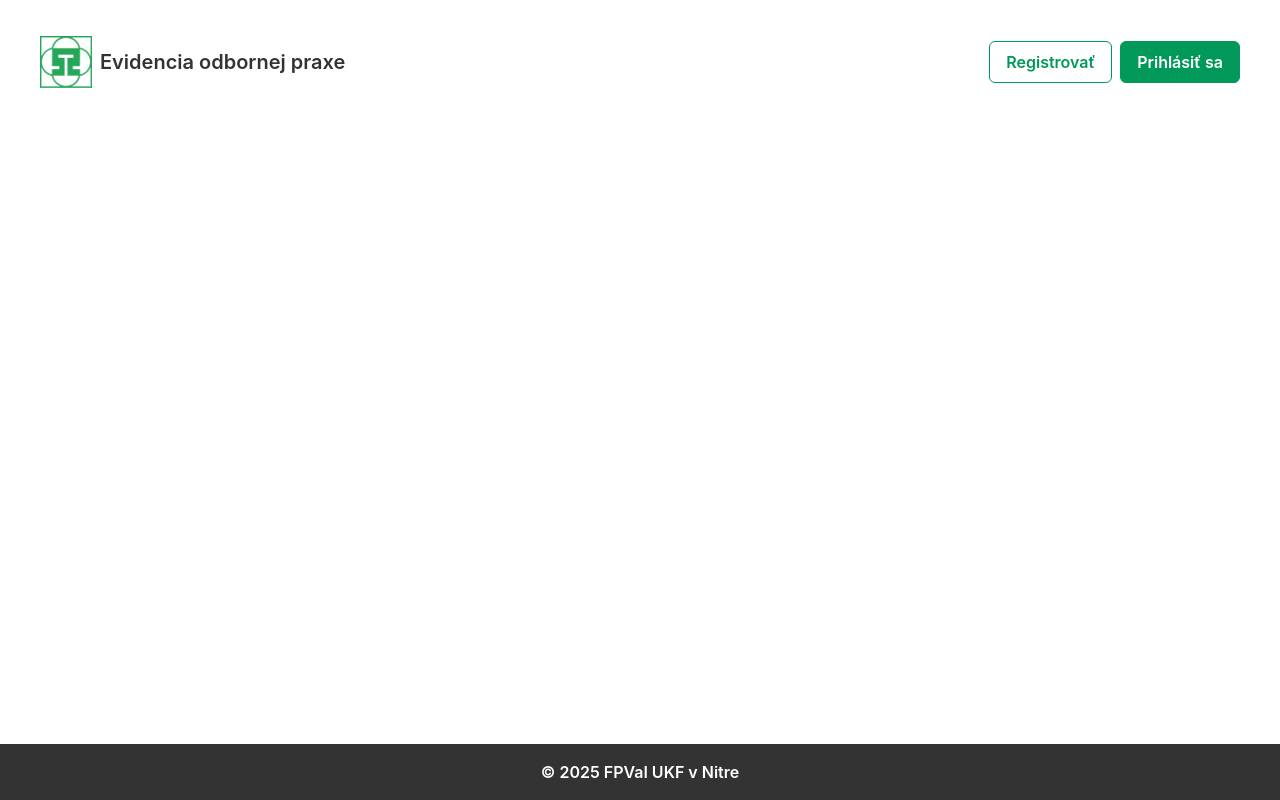
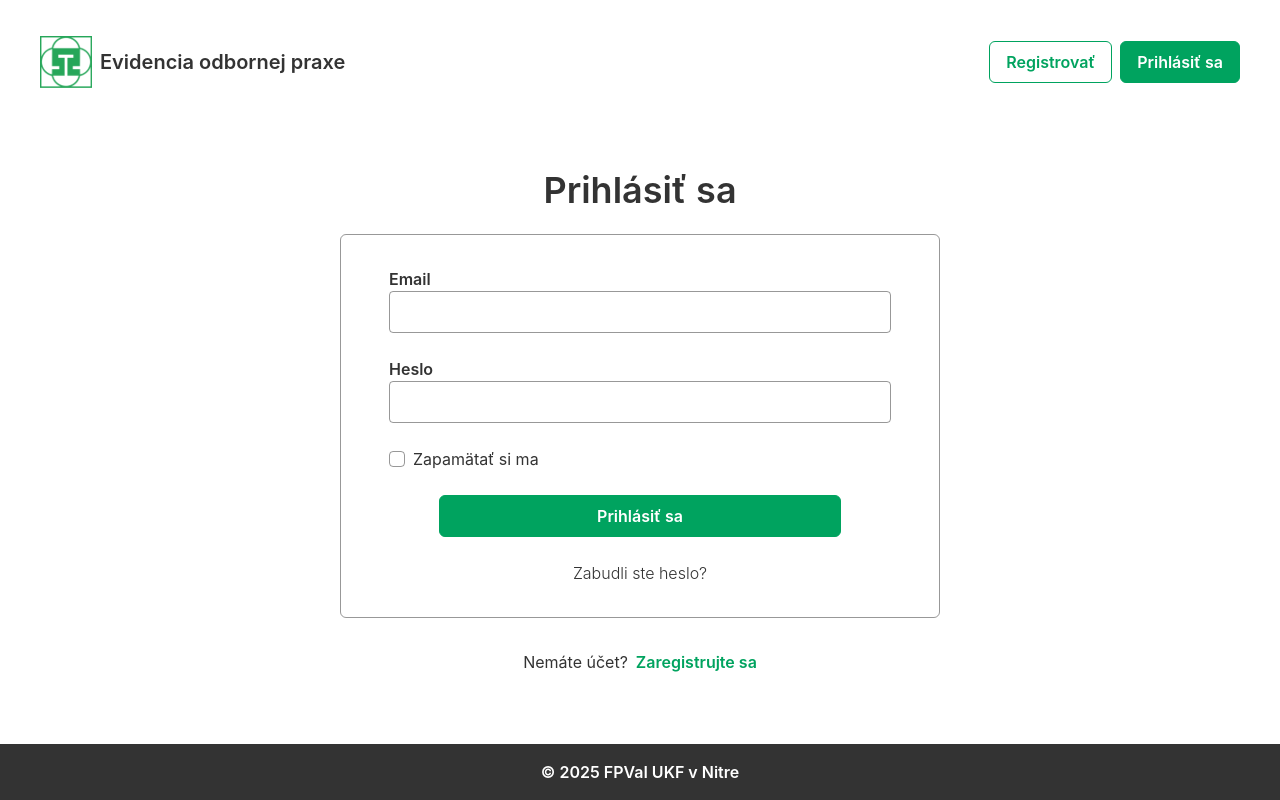
Before and after one commit to si-project-2025/evidencia-odbornej-praxe, a Vue app in the folder si_project_2025_fe/: page /login in a window 1280 px wide. Built offline with nearby package versions, Linux system fonts and the light colour scheme.

Commit message:
login page frontend

```diff
--- a/si_project_2025_fe/src/assets/css/app.css
+++ b/si_project_2025_fe/src/assets/css/app.css
@@ -5,7 +5,7 @@
   --font-inter: 'Inter', ui-sans-serif, system-ui, sans-serif;
 
   --color-primary: #F9F0E5;
-  --color-secondary: #009959;
+  --color-secondary: #00A35F;
   --color-dark: #333333;
 
   --breakpoint-*: initial;
@@ -47,10 +47,30 @@
   .section-container {
     @apply mx-10 my-6 2xl:mx-16 2xl:my-8;
   }
+
+  .form-container {
+    @apply flex flex-col items-center gap-6
+    rounded-md px-12 py-8 border border-dark/50;
+  }
 }
 
 @layer components {
+  .button {
+    @apply text-center font-semibold rounded-md
+    px-4 py-2 transition duration-500;
+  }
+
   .nav-link {
     @apply font-semibold text-secondary hover:text-dark;
   }
+
+  .input {
+    @apply border rounded p-2 border-dark/50
+    focus:border-2 focus:outline-none focus:border-secondary;
+  }
+
+  .checkbox {
+    @apply size-4 flex justify-center items-center
+    transition duration-500 rounded-sm;
+  }
 }
--- a/si_project_2025_fe/src/components/atoms/Button.vue
+++ b/si_project_2025_fe/src/components/atoms/Button.vue
@@ -8,26 +8,30 @@
     },
     href: {
       type: String,
-      default: '/',
+      default: '',
+    },
+    type: {
+      type: String as () => 'button' | 'submit',
+      default: 'button',
     },
   })
 
   const variantClasses = computed(() => {
     switch (props.variant) {
       case 'secondary':
-        return 'text-secondary border border-secondary hover:text-white hover:bg-secondary transition duration-500'
+        return 'text-secondary border border-secondary hover:text-white hover:bg-secondary'
       default:
-        return 'text-white border border-secondary bg-secondary hover:text-secondary hover:bg-white transition duration-500'
+        return 'text-white bg-secondary border border-secondary hover:text-secondary hover:bg-white'
     }
   })
 </script>
 
 <template>
-  <a
-    :href="href"
-    class="text-center font-semibold text-md rounded-md px-4 py-2"
-    :class="variantClasses"
-  >
+  <a v-if="href" :href="href" class="button" :class="variantClasses">
     <slot></slot>
   </a>
+
+  <button v-else :type="type" class="button" :class="variantClasses">
+    <slot></slot>
+  </button>
 </template>
--- /dev/null
+++ b/si_project_2025_fe/src/components/form/Checkbox.vue
@@ -0,0 +1,35 @@
+<script setup lang="ts">
+  import { defineProps, defineEmits } from 'vue'
+
+  defineProps({
+    modelValue: { type: Boolean, required: true },
+    label: { type: String, required: true },
+  })
+
+  const emits = defineEmits(['update:modelValue'])
+
+  const toggle = (event: Event) => {
+    const target = event.target as HTMLInputElement
+    emits('update:modelValue', target.checked)
+  }
+</script>
+
+<template>
+  <label class="flex items-center w-full cursor-pointer">
+    <input type="checkbox" class="hidden peer" :checked="modelValue" @change="toggle" />
+
+    <div class="checkbox border border-dark/50 peer-checked:bg-secondary">
+      <svg
+        v-if="modelValue"
+        xmlns="http://www.w3.org/2000/svg"
+        class="size-3 text-white"
+        viewBox="0 0 24 24"
+        stroke="white"
+      >
+        <path stroke-linecap="round" stroke-linejoin="round" stroke-width="3" d="M5 13l4 4L19 7" />
+      </svg>
+    </div>
+
+    <span class="ml-2">{{ label }}</span>
+  </label>
+</template>
--- /dev/null
+++ b/si_project_2025_fe/src/components/form/Input.vue
@@ -0,0 +1,34 @@
+<script setup lang="ts">
+  import { defineProps, defineEmits } from 'vue'
+
+  defineProps({
+    modelValue: { type: String, required: true },
+    label: { type: String, default: '' },
+    id: { type: String, default: '' },
+    type: { type: String, default: 'text' },
+    placeholder: { type: String, default: '' },
+    required: { type: Boolean, default: true },
+  })
+
+  const emits = defineEmits(['update:modelValue'])
+
+  const updateValue = (event: Event) => {
+    const target = event.target as HTMLInputElement
+    emits('update:modelValue', target.value)
+  }
+</script>
+
+<template>
+  <div class="w-full">
+    <label :for="id" class="font-semibold">{{ label }}</label>
+    <input
+      :id="id"
+      :type="type"
+      :placeholder="placeholder"
+      :required="required"
+      class="w-full input"
+      :value="modelValue"
+      @input="updateValue"
+    />
+  </div>
+</template>
--- a/si_project_2025_fe/src/layouts/Navigation.vue
+++ b/si_project_2025_fe/src/layouts/Navigation.vue
@@ -5,7 +5,7 @@
 
 <template>
   <nav
-    class="sticky top-0 z-50 bg-white px-10 2xl:px-16 py-3 flex flex-col md:flex-row justify-between items-center rounded-xl"
+    class="sticky top-0 z-50 bg-white px-10 2xl:px-16 py-3 flex flex-col md:flex-row justify-between items-center"
   >
     <a href="/" class="flex flex-row items-center gap-2 mb-4 md:mb-0">
       <img :src="Logo" alt="Logo" class="size-13" />
@@ -14,7 +14,7 @@
 
     <div class="flex flex-col md:flex-row gap-2 w-full md:w-fit">
       <Button variant="secondary" href="/">Registrovať</Button>
-      <Button variant="primary" href="/">Prihlásiť sa</Button>
+      <Button variant="primary" href="/login">Prihlásiť sa</Button>
     </div>
   </nav>
 </template>
--- /dev/null
+++ b/si_project_2025_fe/src/pages/LoginPage.vue
@@ -0,0 +1,58 @@
+<script setup lang="ts">
+  import axios from 'axios'
+  import { reactive, ref } from 'vue'
+  import Button from '@/components/atoms/Button.vue'
+  import Checkbox from '@/components/form/Checkbox.vue'
+  import Input from '@/components/form/Input.vue'
+
+  const form = reactive({
+    email: '',
+    password: '',
+    remember: false,
+  })
+
+  const error = ref('')
+
+  const login = async () => {
+    error.value = ''
+
+    try {
+      const response = await axios.post('/login', form)
+      // store token
+      // redirect
+      console.log(response.data)
+    } catch (err: unknown) {
+      if (axios.isAxiosError(err)) {
+        if (err.response?.data?.message) {
+          error.value = err.response.data.message
+        } else {
+          error.value = 'Pri prihlasovaní nastala chyba.'
+        }
+      } else {
+        error.value = 'Pri prihlasovaní nastala chyba.'
+      }
+    }
+  }
+</script>
+
+<template>
+  <section class="section-container flex flex-col justify-center items-center gap-4">
+    <p class="font-semibold text-4xl mb-2">Prihlásiť sa</p>
+
+    <form @submit.prevent="login" class="form-container w-full md:w-1/2 2xl:w-1/3">
+      <Input v-model="form.email" id="email" label="Email" type="email" />
+      <Input v-model="form.password" id="password" label="Heslo" type="password" />
+      <Checkbox v-model="form.remember" id="remember" label="Zapamätať si ma" />
+
+      <Button type="submit" class="w-[80%]">Prihlásiť sa</Button>
+
+      <p v-if="error" class="text-red-600">{{ error }}</p>
+      <a href="/" class="font-light hover:underline">Zabudli ste heslo?</a>
+    </form>
+
+    <div class="mt-4">
+      <span class="mr-2">Nemáte účet?</span>
+      <a href="/" class="font-semibold text-secondary hover:underline">Zaregistrujte sa</a>
+    </div>
+  </section>
+</template>
--- a/si_project_2025_fe/src/router/index.ts
+++ b/si_project_2025_fe/src/router/index.ts
@@ -1,11 +1,17 @@
 import { createRouter, createWebHistory } from 'vue-router'
 import HomePage from '@/pages/HomePage.vue'
+import LoginPage from '@/pages/LoginPage.vue'
 
 const routes = [
   {
     path: '/',
     name: 'Home',
-    component: HomePage
+    component: HomePage,
+  },
+  {
+    path: '/login',
+    name: 'Login',
+    component: LoginPage,
   },
 ]
 
```
